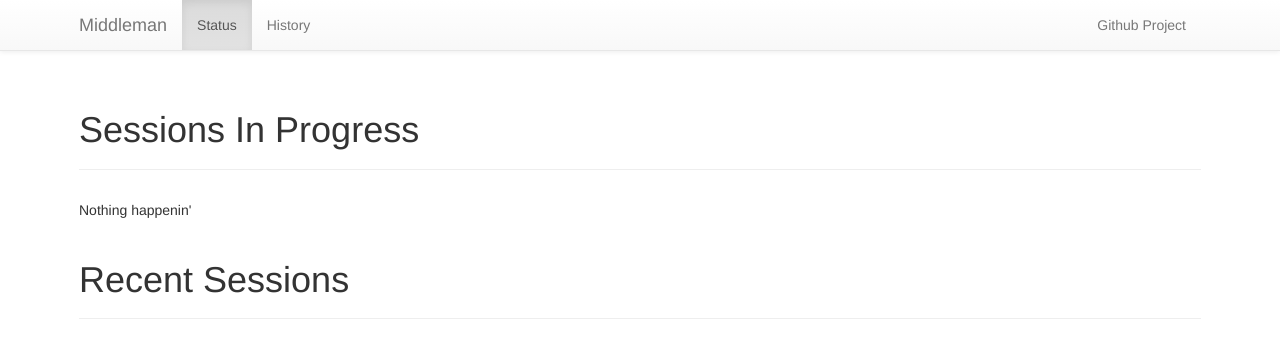
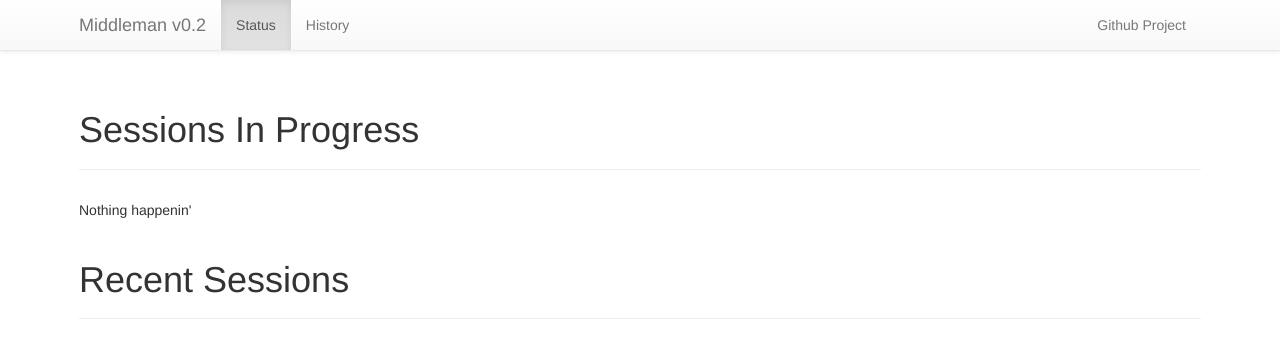
Before and after one commit to st3fan/moz-middleman, a Flask app: page /status in a window 1280 px wide. Shown: the top 349 px of the page. Run offline with Flask 2, Linux system fonts and the light colour scheme; data that the repository does not hold is empty; some libraries are stand-ins or nearby versions.

Commit message:
Version 0.2

```diff
--- a/sources/middleman/api/templates/history.html
+++ b/sources/middleman/api/templates/history.html
@@ -32,7 +32,7 @@
             <span class="icon-bar"></span>
             <span class="icon-bar"></span>
           </button>
-          <a class="navbar-brand" href="#">Middleman</a>
+          <a class="navbar-brand" href="#">Middleman v0.2</a>
         </div>
         <div class="navbar-collapse collapse">
           <ul class="nav navbar-nav">
--- a/sources/middleman/api/templates/status.html
+++ b/sources/middleman/api/templates/status.html
@@ -32,7 +32,7 @@
             <span class="icon-bar"></span>
             <span class="icon-bar"></span>
           </button>
-          <a class="navbar-brand" href="#">Middleman</a>
+          <a class="navbar-brand" href="#">Middleman v0.2</a>
         </div>
         <div class="navbar-collapse collapse">
           <ul class="nav navbar-nav">
--- a/sources/middleman/api/views.py
+++ b/sources/middleman/api/views.py
@@ -52,7 +52,7 @@ def get_screenshot(screenshot_id):
 
 @app.route("/version", methods=["GET"])
 def get_version():
-    return jsonify(version="0.1")
+    return jsonify(version="0.2")
 
 @app.route("/", methods=["GET"])
 def get_index():
```
